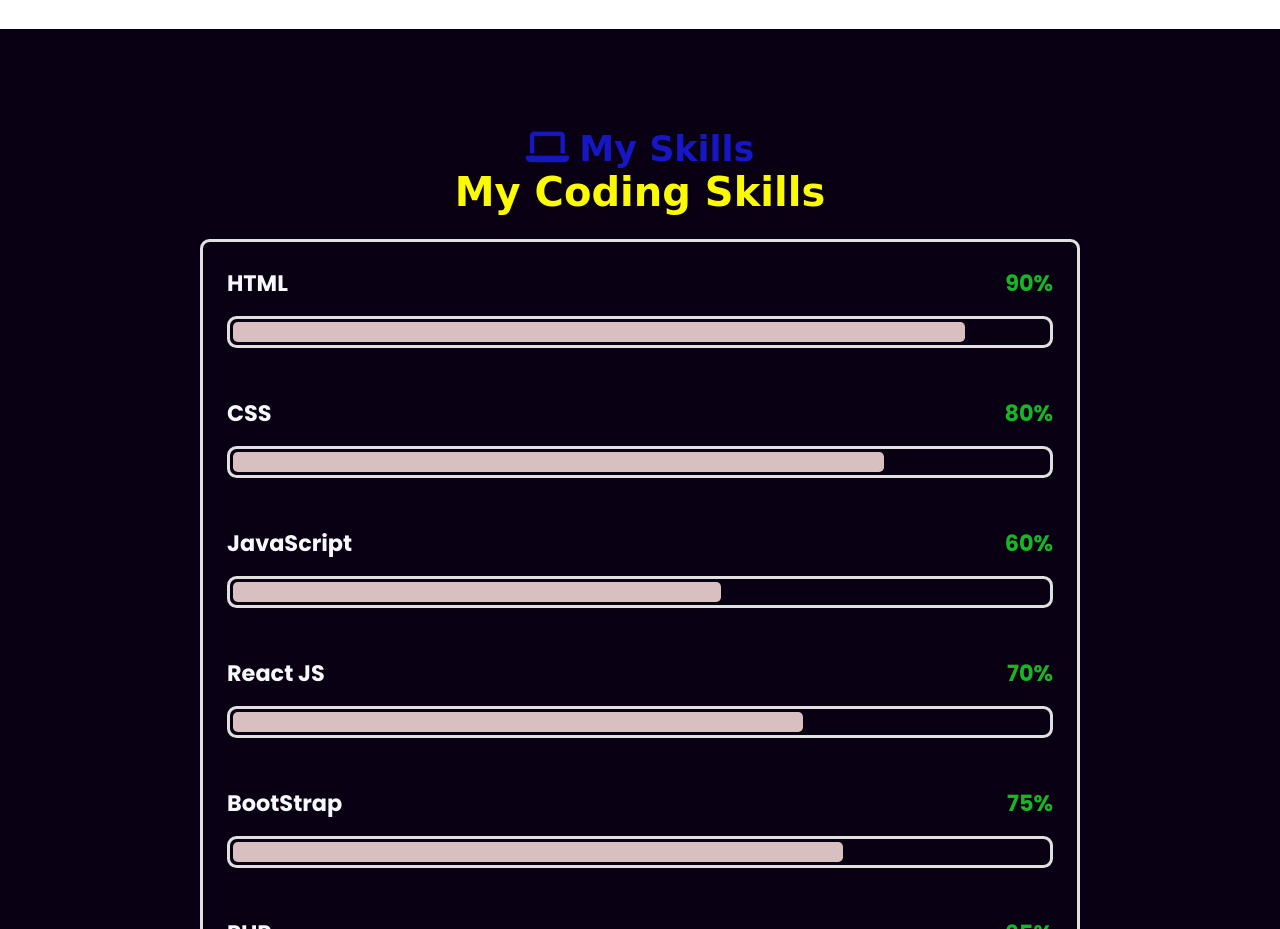
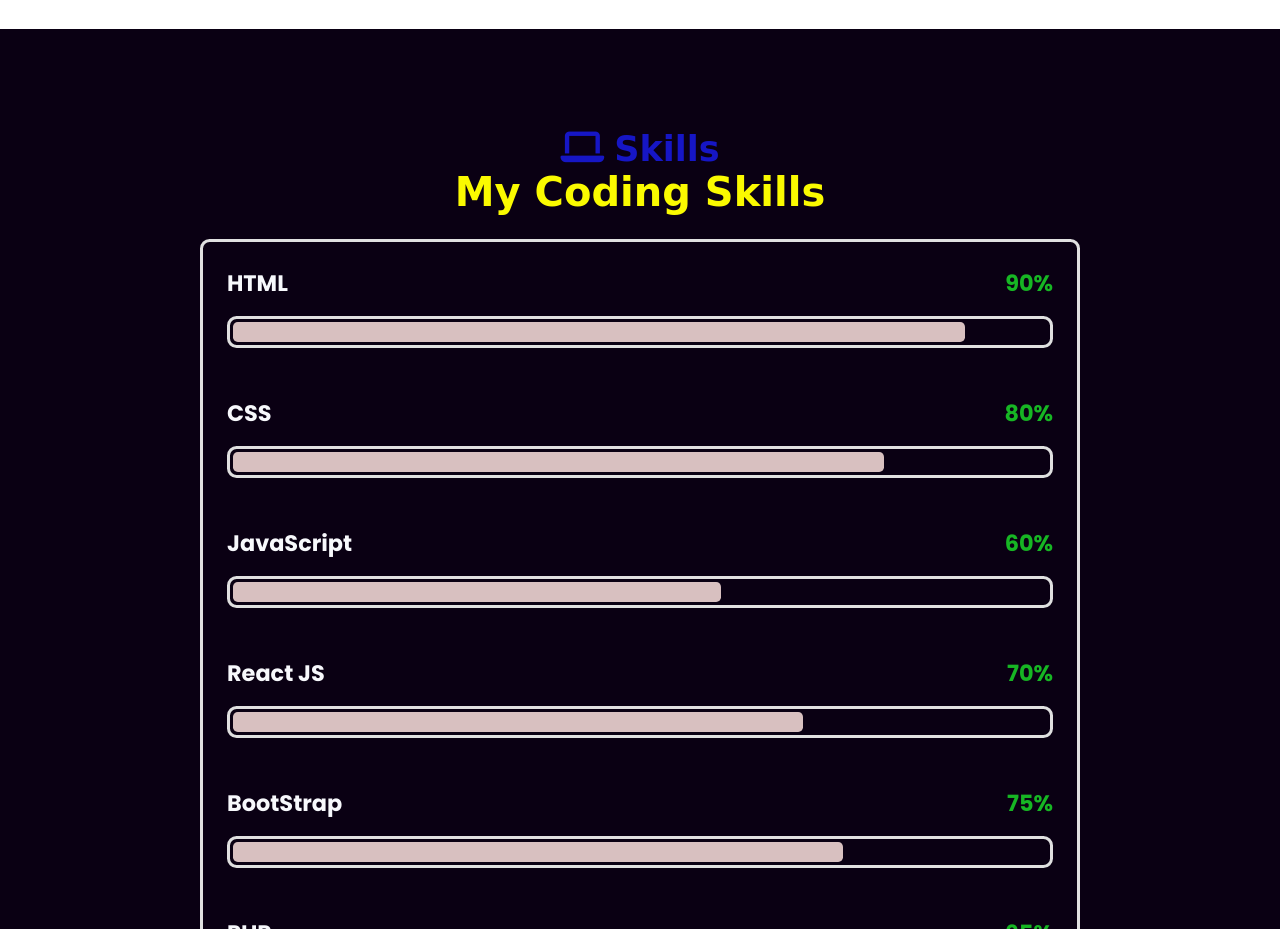
Before and after one commit to Berj98/Berj-Ghazarian, a website: page index.html in a window 1280 px wide. Shown: the part 1720-2649 px from the top of the page. Drawn offline with nearby package versions, Linux system fonts and the light colour scheme; a web font is replaced by a local one.

Commit message:
index.html

```diff
--- a/index.html
+++ b/index.html
@@ -97,7 +97,7 @@
     </section>
 
     <section class="skills" id="skills">
-      <h2 class="heading"><i class="fas fa-laptop"></i>My Skills</h2>
+      <h2 class="heading"><i class="fas fa-laptop"></i>Skills</h2>
       <div class="skills-row">
         <div class="skills-column">
           <h3 class="title">My Coding Skills</h3>
```
